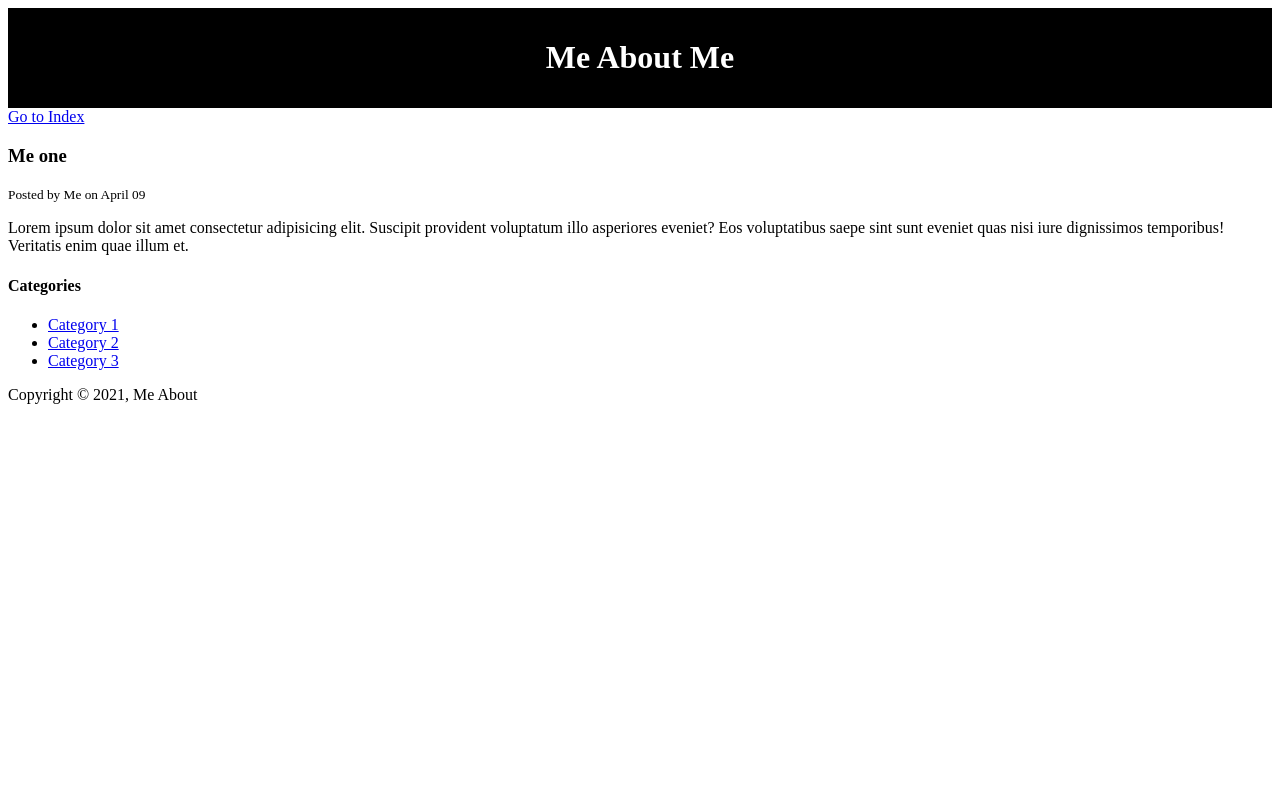
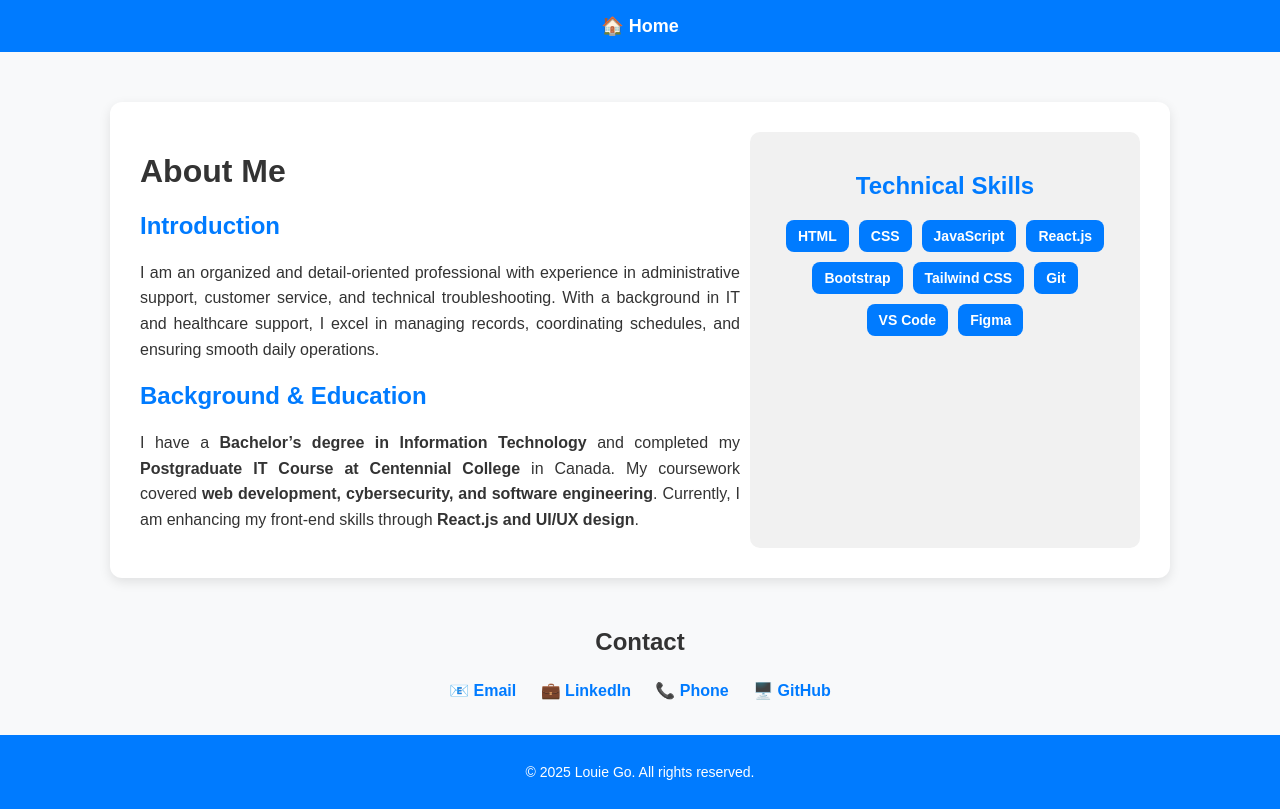
Before and after one commit to vashsaga09/Study-Plan, a plain HTML site: page About Me.html in a window 1280 px wide. Drawn offline with Linux system fonts and the light colour scheme.

Commit message:
Updated Index & About Me Page

```diff
--- a/About Me.html
+++ b/About Me.html
@@ -1,50 +1,196 @@
 <!DOCTYPE html>
 <html lang="en">
 <head>
-    <meta charset="UTF-8" />
-    <meta name="viewport" content="width=device-width, initial-scale=1.0" />
-    <title>About Me</title>
-    <style type="text/css">
-        #main-header{
-            text-align:center;
-            background-color: black;
+    <meta charset="UTF-8">
+    <meta name="viewport" content="width=device-width, initial-scale=1.0">
+    <title>About Me - Louie Go</title>
+    <style>
+        /* Light Mode Theme */
+        body {
+            background: #f8f9fa;
+            color: #333;
+            font-family: "Poppins", Arial, sans-serif;
+            margin: 0;
+            padding: 0;
+        }
+
+        /* Header Navigation */
+        .header {
+            background: #007bff;
+            padding: 15px 0;
+            text-align: center;
+        }
+
+        .header a {
             color: white;
-            padding: 10px;
+            font-size: 18px;
+            font-weight: bold;
+            text-decoration: none;
+            transition: color 0.3s ease;
+        }
+
+        .header a:hover {
+            color: #ffcc00;
+        }
+
+        /* Main Container */
+        .container {
+            max-width: 1000px;
+            margin: 50px auto;
+            padding: 30px;
+            background: white;
+            border-radius: 12px;
+            box-shadow: 0px 4px 12px rgba(0, 0, 0, 0.1);
+            display: flex;
+            justify-content: space-between;
+        }
+
+        /* Left Section (Intro & Background) */
+        .left-section {
+            width: 60%;
+            text-align: left;
+        }
+
+        .left-section h2 {
+            color: #007bff;
+        }
+
+        .left-section p {
+            text-align: justify;
+            line-height: 1.6;
+        }
+
+        /* Right Section (Technical Skills) */
+        .right-section {
+            width: 35%;
+            background: #f1f1f1;
+            padding: 20px;
+            border-radius: 10px;
+        }
+
+        .right-section h2 {
+            color: #007bff;
+            text-align: center;
+        }
+
+        .skills {
+            display: flex;
+            flex-wrap: wrap;
+            gap: 10px;
+            justify-content: center;
+        }
+
+        .skill {
+            background: #007bff;
+            color: white;
+            padding: 8px 12px;
+            border-radius: 8px;
+            font-weight: bold;
+            font-size: 14px;
+        }
+
+        /* Contact Section */
+        .contact {
+            text-align: center;
+            margin-top: 30px;
+        }
+
+        .contact a {
+            display: inline-block;
+            text-decoration: none;
+            color: #007bff;
+            font-weight: bold;
+            margin: 5px 10px;
+            transition: color 0.3s ease;
+        }
+
+        .contact a:hover {
+            color: #ff4081;
+        }
+
+        /* Footer */
+        footer {
+            background: #007bff;
+            color: white;
+            text-align: center;
+            padding: 15px;
+            margin-top: 30px;
+            font-size: 14px;
+        }
+
+        /* Responsive Design */
+        @media (max-width: 768px) {
+            .container {
+                flex-direction: column;
+                text-align: center;
+            }
+
+            .left-section, .right-section {
+                width: 100%;
+            }
+
+            .right-section {
+                margin-top: 20px;
+            }
         }
     </style>
 </head>
 <body>
-    <header id="main-header">
-      <h1>Me About Me</h1>
-    </header>
 
-    <a href="index.html">Go to Index</a>
+    <!-- Header with "Home" Navigation -->
+    <div class="header">
+        <a href="index.html">🏠 Home</a>
+    </div>
 
-    <section>
-      <article>
-        <h3>Me one</h3>
-        <small>Posted by Me on April 09</small>
+    <div class="container">
+        <!-- Left Section: Introduction & Background -->
+        <div class="left-section">
+            <h1>About Me</h1>
+
+            <h2>Introduction</h2>
             <p>
-          Lorem ipsum dolor sit amet consectetur adipisicing elit. Suscipit
-          provident voluptatum illo asperiores eveniet? Eos voluptatibus saepe
-          sint sunt eveniet quas nisi iure dignissimos temporibus! Veritatis
-          enim quae illum et.
+                I am an organized and detail-oriented professional with experience in administrative support,
+                customer service, and technical troubleshooting. With a background in IT and healthcare support,
+                I excel in managing records, coordinating schedules, and ensuring smooth daily operations.
             </p>
-      </article>
-    </section>
 
-    <aside>
-        <h4>Categories</h4>
-        <ul>
-            <li><a href="#">Category 1</a></li>
-            <li><a href="#">Category 2</a></li>
-            <li><a href="#">Category 3</a></li>
-        </ul>
+            <h2>Background & Education</h2>
+            <p>
+                I have a <strong>Bachelor’s degree in Information Technology</strong> and completed my <strong>Postgraduate IT Course at Centennial College</strong> in Canada.
+                My coursework covered <strong>web development, cybersecurity, and software engineering</strong>. Currently, I am enhancing my front-end skills through
+                <strong>React.js and UI/UX design</strong>.
+            </p>
+        </div>
 
-    </aside>
+        <!-- Right Section: Technical Skills -->
+        <div class="right-section">
+            <h2>Technical Skills</h2>
+            <div class="skills">
+                <span class="skill">HTML</span>
+                <span class="skill">CSS</span>
+                <span class="skill">JavaScript</span>
+                <span class="skill">React.js</span>
+                <span class="skill">Bootstrap</span>
+                <span class="skill">Tailwind CSS</span>
+                <span class="skill">Git</span>
+                <span class="skill">VS Code</span>
+                <span class="skill">Figma</span>
+            </div>
+        </div>
+    </div>
 
-    <footer id="main-footer">
-        <p>Copyright &copy; 2021, Me About</p>
+    <!-- Contact Section -->
+    <div class="contact">
+        <h2>Contact</h2>
+        <a href="mailto:Louienikko.go21@outlook.com" target="_blank">📧 Email</a>
+        <a href="https://www.linkedin.com/in/louie-nikko-go-56ab41260/" target="_blank">💼 LinkedIn</a>
+        <a href="tel:+16478972163">📞 Phone</a>
+        <a href="https://github.com/vashsaga09" target="_blank">🖥️ GitHub</a>
+    </div>
+
+    <footer>
+        <p>&copy; 2025 Louie Go. All rights reserved.</p>
     </footer>
+
 </body>
 </html>
```
Also changed, not shown: Index.html (+91 -18 lines). Lines whose indentation alone changed are shown as unchanged.
